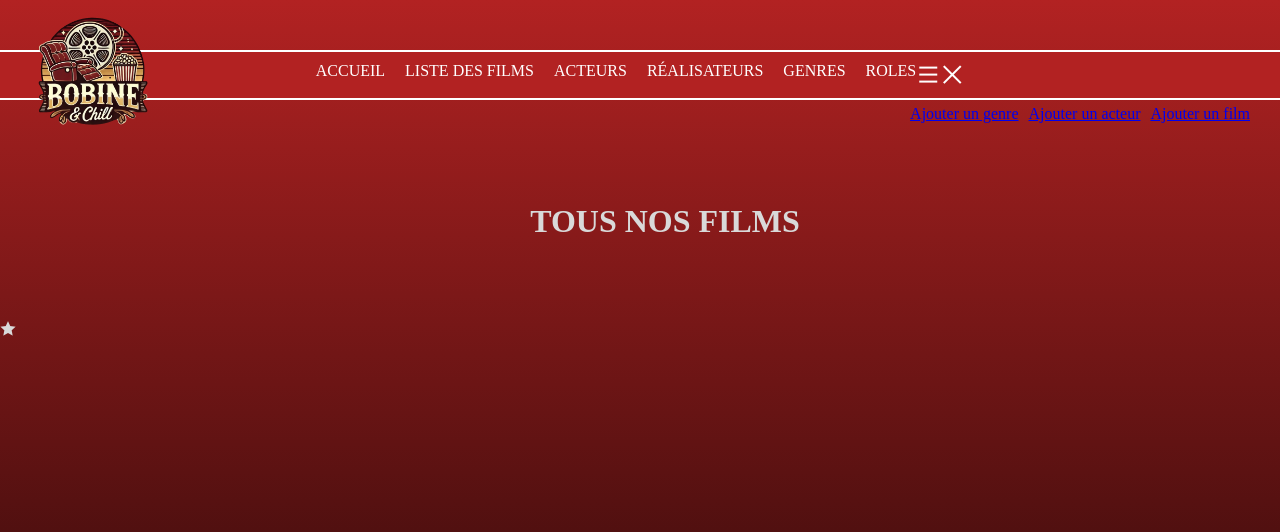
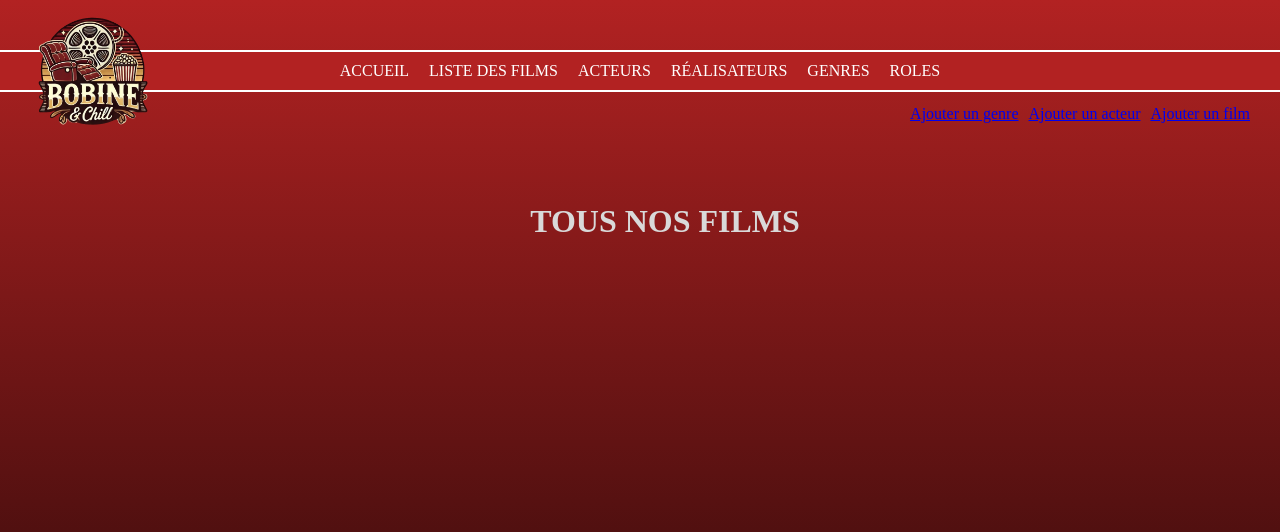
Before and after one commit to Dambpfl/MCD_Cinema, a PHP site: template Projet/view/listFilms.php in a window 1280 px wide. Shown: the top 532 px of the page. Run offline with PHP 8.4, Linux system fonts and the light colour scheme; the template is opened without the code that fills it, so the values that code supplies are empty; some libraries are stand-ins or nearby versions.

Commit message:
CSS note->listFilm -> detFilm Menu déroulant -> template -> responsive

```diff
--- a/Projet/public/css/style.css
+++ b/Projet/public/css/style.css
@@ -234,8 +234,14 @@ body h1 {
     border-radius: 20px;
 }
 
+.img-note {
+    height: 250px;
+    width: 170px;
+}
+
 .detAct-img2 { /* details acteur*/
     height: 250px;
+    width: 170px;
     border-radius: 20px;
 }
 
@@ -247,6 +253,11 @@ body h1 {
 
 .bio-detAct { /* details acteur*/
     margin-left: 50px;
+}
+
+.bloc-detAct {
+    width: 170px;
+    text-align: center;
 }
 
 .filmo-detAct { /* details acteur*/
@@ -333,20 +344,85 @@ body h1 {
 
 .nav-toggle,
 .nav-close {
-    display: flex;
+    display: none;
     font-size: 1.5rem;
     color: #ffff;
     cursor: pointer;
 }
 
-@media screen and (max-width: 1150px) {
+.nav-toggle {
+    position: absolute;
+    right: 1.5rem;
+    top: 20%;
+}
+
+.nav-close {
+    position: absolute;
+    top: 1rem;
+    right: 3.5rem;
+}
+
+.ri-star-fill {
+    color: yellow;
+}
+
+.img-note {
+    position: relative;
+}
+
+.note-star {
+    display: flex;
+    justify-content: center;
+    position: absolute;
+    right: 10px;
+    bottom: 10px;
+}
+
+
+@media screen and (max-width: 750px) {
+
+    nav {
+        background: #B22222;
+        border-bottom: 2px solid #ffff;
+        border-top: 2px solid #ffff;
+        position: fixed;
+        top: 50px;
+        left: 0;
+        right: 0;
+        z-index: 1000;
+        display: flex;
+        justify-content: center;
+        padding: 20px;
+    }
+
     .boutons {
         position: fixed;
-        top: -10%;
+        top: -120%;
+        background-color: #B22222;
+        display: grid;
+        align-items: center;
+        text-align: center;
+        border-radius: 20px;
+        height: 40%;
+        width: 100%;
+        transition: top 0.4s;
     }
 
+
     .show-boutons {
-        top: 10%;
+        transition: top 0.4s;
+        top: 0;
+    }
+
+    .nav-toggle,
+    .nav-close {
+        display: flex;
+    }
+
+    .nav-close {
+        position: absolute;
+        top: -100%;
+        right: 1.5rem;
     }
 
 }
--- a/Projet/view/detailsRealisateur.php
+++ b/Projet/view/detailsRealisateur.php
@@ -7,7 +7,7 @@
             <img class='detRea-img' src="<?= $detRealisateur['photo'];?>" alt="">
             <h2>Informations</h2>
             <p><?= $detRealisateur['nomRealisateur']; ?></p>
-            <p><?= $detRealisateur['dateNaissance']; ?> </p>
+            <p><?= $detRealisateur['dateNaissanceFr']; ?> </p>
             <p><?= $detRealisateur['sexe']; ?></p>
         </div>
 
--- a/Projet/view/listActeurs.php
+++ b/Projet/view/listActeurs.php
@@ -7,7 +7,7 @@
             <img class='acteur-img' src="<?= $listActeur['photo']?>" alt="">
             <div class="acteur">
                 <a class="acteur-nom" href="index.php?action=detailsActeur&id=<?= $listActeur['id_acteur']?>"><?= $listActeur['nomActeur']; ?></a>
-                <?= $listActeur['dateNaissance']; ?>
+                <?= $listActeur['dateNaissanceFr']; ?>
                 <a class="delete" href="index.php?action=deleteActeur&id=<?= $listActeur['id_acteur']?>" class='btn-delete'>Supprimer</a>
             </div>
         </div>
--- a/Projet/view/listFilms.php
+++ b/Projet/view/listFilms.php
@@ -4,16 +4,17 @@
 <h1>TOUS NOS FILMS</h1>
 
         <!-- Icone note -->
-    <div class="note-star" id="note-star">
-        <i class="ri-star-fill"></i>
-    </div>
+
 <body>
     <div class="film-container">
         <?php foreach ($listFilms as $listFilm) { ?>
             <div class="film">
                 <a href="index.php?action=detailsFilm&id=<?= $listFilm['id_film'] ?>"><img src="<?= $listFilm['affiche']; ?>" alt=""></a>
                 <p class="titre"><?= $listFilm['titre']; ?> (<?= $listFilm['anneeSortie']; ?>)</p>
-                <p class="note"><?= $listFilm['note']; ?></p> <br>
+                    <div class='note'>
+                        <i class="ri-star-fill"></i>
+                            <?= $listFilm['note']; ?>
+                    </div>
             </div>
         <?php } ?>
     </div>
--- a/Projet/view/listRealisateurs.php
+++ b/Projet/view/listRealisateurs.php
@@ -7,7 +7,7 @@
             <img class="realisateur-img" src="<?= $listRealisateur['photo']?>" alt="">
             <div class="realisateur">
                 <a class="realisateur-nom" href="index.php?action=detailsRealisateur&id=<?= $listRealisateur['id_realisateur']?>"> <?= $listRealisateur['nomRealisateur']; ?> </a>
-                <?= $listRealisateur['dateNaissance']; ?>
+                <?= $listRealisateur['dateNaissanceFr']; ?>
             </div>
         </div>
     <?php } ?>
```
Also changed, not shown: Projet/controller/CinemaController.php (+5 -5 lines), Projet/view/detailsActeur.php (+7 -2 lines).
